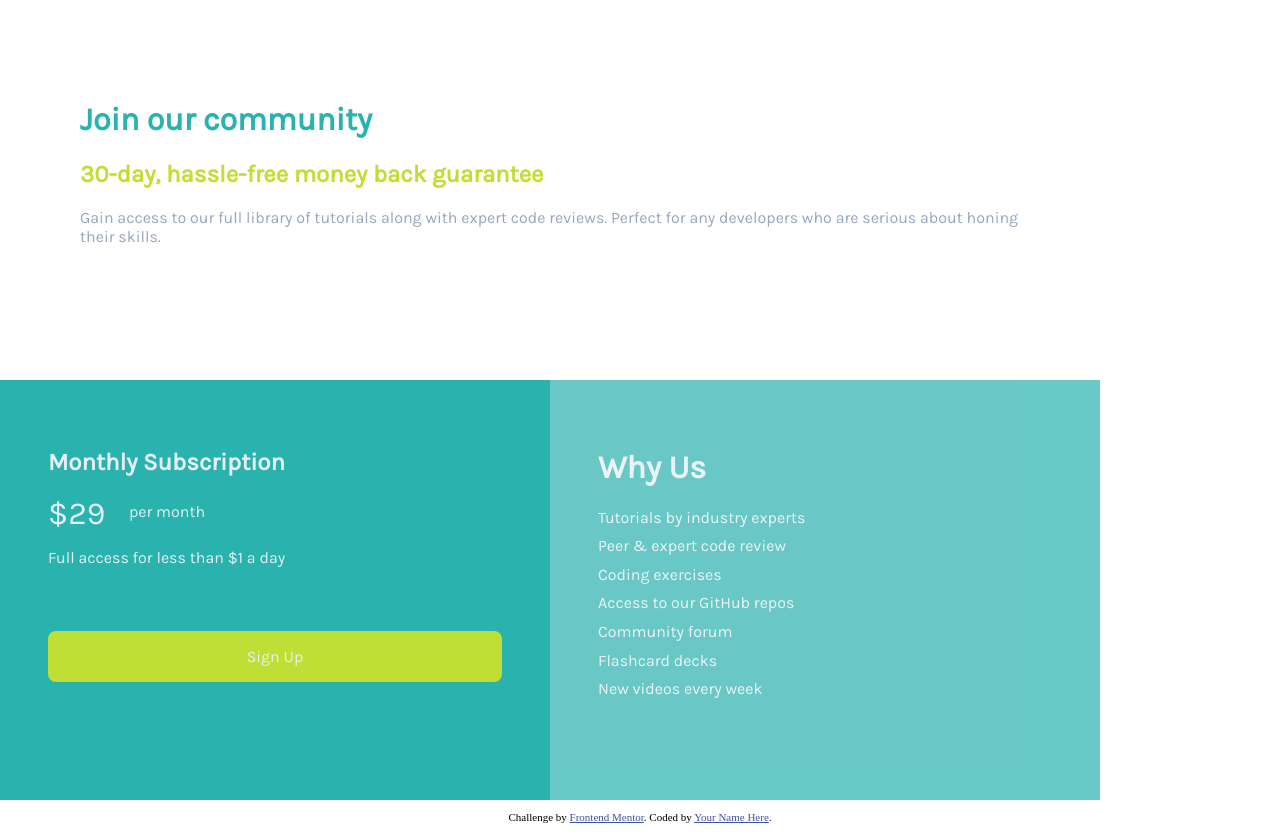
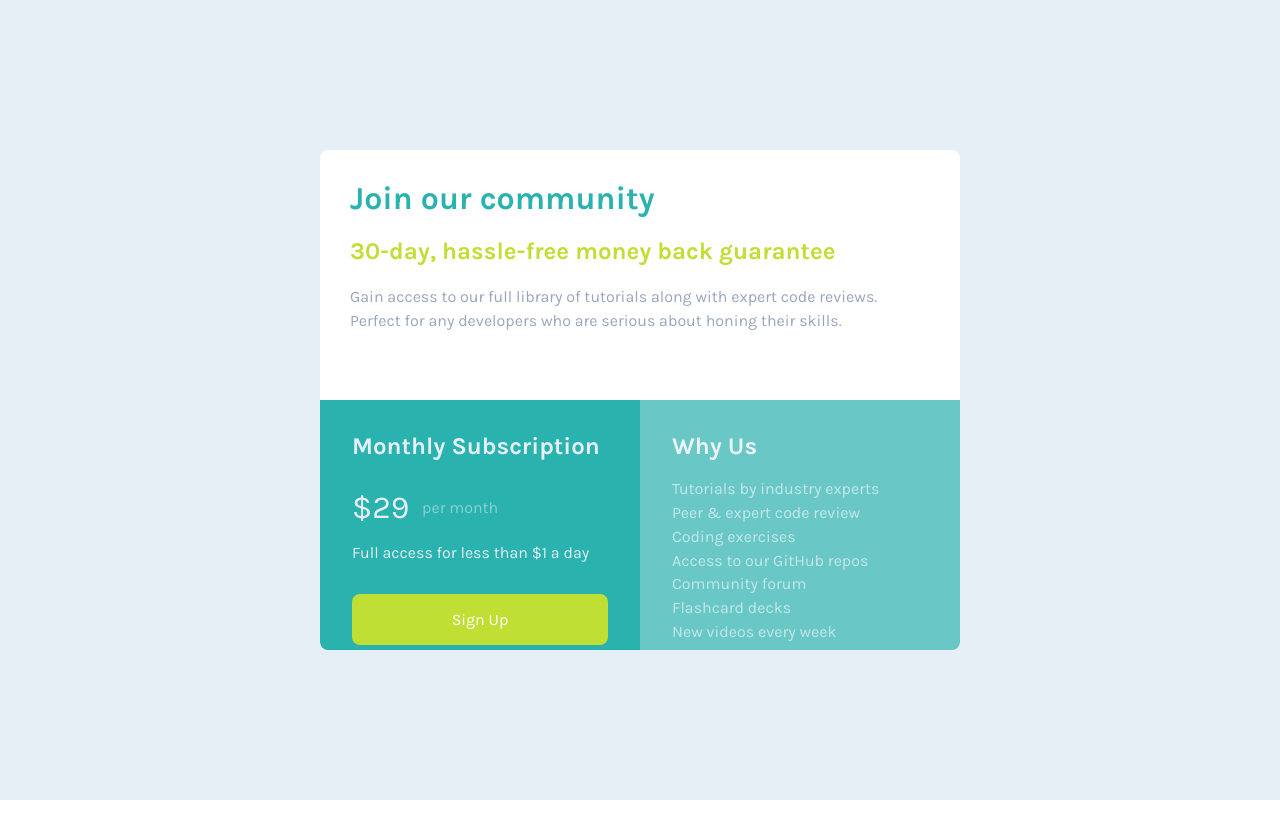
Before and after one commit to zhr1996/Sign_Up_Card_Challenge, a plain HTML site: page index.html in a window 1280 px wide. After the commit the page ends 800 px from the top, so only its background shows below. Drawn offline with Linux system fonts and the light colour scheme.

Commit message:
new version

```diff
--- a/index.css
+++ b/index.css
@@ -1,14 +1,112 @@
-.list_item {
-  margin: 0.6em 0;
-  opacity: 1.65;
+/* Select all elements */
+*,
+*::before,
+*::after {
+  box-sizing: border-box;
+  padding: 0;
+  margin: 0;
 }
 
-.button {
+/* Declare a custome propery on the :root pesudo-class and use it throughout the document */
+.root {
+  --cyan: hsl(179, 62%, 43%);
+  --bright-yellow: hsl(71, 73%, 54%);
+  --light-gray: hsl(204, 43%, 93%);
+  --grayish-blue: hsl(218, 22%, 67%);
+}
+
+html {
+  height: 100%;
+}
+body {
+  font-family: "Karla";
+  font-size: 16px;
+  font-weight: 400;
+  width: 100%;
+  height: 100%;
+}
+
+.main {
+  width: 100%;
+  height: 100%;
+  display: flex;
+  align-items: center;
+  justify-content: center;
+  background-color: hsl(204, 43%, 93%);
+  padding: 150px 40px;
+}
+
+.card {
+  width: 100%;
+  height: 100%;
+  display: flex;
+  background-color: white;
+  flex-direction: column;
+  flex-wrap: wrap;
+  max-width: 640px;
+  border-radius: 0.5em;
+
+  /* box-shadow: 3em; */
+}
+
+.top-container {
+  display: flex;
+  flex-direction: column;
+  width: 100%;
+  height: 50%;
+  padding: 30px;
+}
+
+.top-container h1 {
+  color: hsl(179, 62%, 43%);
+  margin-bottom: 20px;
+}
+
+.top-container h2 {
+  color: hsl(71, 73%, 54%);
+  margin-bottom: 20px;
+}
+
+.top-container p {
+  color: hsl(218, 22%, 67%);
+  line-height: 1.5em;
+}
+
+.bottom-container {
+  width: 100%;
+  height: 50%;
+  display: flex;
+  flex-direction: row;
+}
+.bottom-left {
+  width: 50%;
+  background-color: hsl(179, 62%, 43%);
+  padding: 2em;
+  color: hsl(204, 43%, 93%);
+  border-bottom-left-radius: 0.5em;
+}
+
+.bottom-left h2 {
+  margin-bottom: 1.2em;
+}
+.bottom-left p {
+  display: flex;
+  align-items: center;
+  margin-bottom: 1.1em;
+}
+.bottom-left .price {
+  font-size: 2em;
+  margin-right: 0.4em;
+}
+.bottom-left span:nth-child(2) {
+  opacity: 0.5;
+}
+.bottom-left button {
   background-color: hsl(71, 73%, 54%);
-  color: hsl(204, 43%, 93%);
+  color: white;
   display: block;
   width: 100%;
-  margin-top: 4em;
+  margin-top: 2em;
   padding: 1em;
   text-align: center;
   font-size: 16px;
@@ -17,3 +115,38 @@
   border: none;
   border-radius: 0.5em;
 }
+.bottom-right {
+  width: 50%;
+  padding: 2em;
+  background-color: hsl(179, 62%, 43%);
+  opacity: 0.7;
+  /* padding: 3em; */
+  color: hsl(204, 43%, 93%);
+  border-bottom-right-radius: 0.5em;
+}
+
+@media (max-width: 375px) {
+  .bottom-container {
+    flex-direction: column;
+  }
+  .bottom-left {
+    width: 100%;
+  }
+  .bottom-right {
+    width: 100%;
+  }
+}
+
+.bottom-right ul {
+  list-style: none;
+  padding-left: 0;
+  opacity: 0.7;
+}
+
+.bottom-right ul li:nth-child(1) {
+  margin-top: 1.2em;
+}
+.bottom-right ul li {
+  margin: 0.3em 0;
+  opacity: 1.65;
+}
--- a/index.html
+++ b/index.html
@@ -4,51 +4,40 @@
   <meta charset="UTF-8">
   <meta name="viewport" content="width=device-width, initial-scale=1.0"> <!-- displays site properly based on user's device -->
 
-  <link rel="icon" type="image/png" sizes="32x32" href="./images/favicon-32x32.png">
+
   <link rel="stylesheet"
-  href="https://fonts.googleapis.com/css?family=Karla">
-  <link rel="stylesheet"
-  href="./index.css">
+  href="https://fonts.googleapis.com/css?family=Karla:wght@400;700$display=swap">
+  <link rel="stylesheet" href="./index.css">
   <title>Frontend Mentor | Single Price Grid Component</title>
 
-  <!-- Feel free to remove these styles or customise in your own stylesheet 👍 -->
-  <style>
-    .attribution { font-size: 11px; text-align: center; }
-    .attribution a { color: hsl(228, 45%, 44%); }
-  </style>
+
 </head>
-<body style="margin:0;padding:0">
-  <div class="container "
-    style="font-size:16px;
-    display:grid;grid-template-columns: repeat(2, 1fr);grid-auto-rows: minmax(100px, auto);
-    width:1100px;height:800px;
-    font-family: Karla;
-    ">
-    <div class="header" style="font-size:1em; grid-column-start: 1;
-    grid-column-end: 3;padding:5em; ">
-      <h1 style="color:hsl(179, 62%, 43%)">Join our community</h1>
+<body>
+  <main class="main">
+    <div class="card" >
+      <div class="top-container" >
+        <h1>Join our community</h1>
 
-      <h2 style="color:hsl(71, 73%, 54%)">30-day, hassle-free money back guarantee</h2>
+        <h2>30-day, hassle-free money back guarantee</h2>
 
-      <p style="color:hsl(218, 22%, 67%)">Gain access to our full library of tutorials along with expert code reviews.
+        <p> Gain access to our full library of tutorials along with expert code reviews.
           Perfect for any developers who are serious about honing their skills.</p>
       </div>
-    <div class="bottom-left" style="
-    grid-column:1 / 2;grid-row:2/2;background-color:hsl(179, 62%, 43%);
-    padding:3em; color:hsl(204, 43%, 93%)">
+        <div class="bottom-container">
+          <div class="bottom-left">
 
             <h2>Monthly Subscription</h2>
 
-      <p><span style="font-size: 2em; margin-right: 0.5em;vertical-align: middle;";>&dollar;29 </span>per month </p>
+            <p><span class="price">&dollar;29 </span><span>per month </span></p>
 
             Full access for less than &dollar;1 a day
 
             <button class="button">Sign Up</button>
         </div>
-    <div class="bottom-right" style="grid-column: 2 /2;grid-row:2/2;background-color: hsl(179, 62%, 43%);opacity: 0.7;padding:3em; color:hsl(204, 43%, 93%)">
-      <h1>Why Us</h1>
-      <ul style="list-style: none;padding-left: 0; ">
-      <li class="list_item" style="margin:0.5em 0">Tutorials by industry experts</li>
+        <div class="bottom-right">
+          <h2>Why Us</h2>
+          <ul>
+          <li class="list_item">Tutorials by industry experts</li>
           <li class="list_item">Peer &amp; expert code review</li>
           <li class="list_item">Coding exercises</li>
           <li class="list_item">Access to our GitHub repos</li>
@@ -56,16 +45,9 @@
           <li class="list_item">Flashcard decks</li>
           <li class="list_item">New videos every week</li>
           </ul>
-
         </div>
-
       </div>
-
-  <footer>
-    <p class="attribution">
-      Challenge by <a href="https://www.frontendmentor.io?ref=challenge" target="_blank">Frontend Mentor</a>.
-      Coded by <a href="#">Your Name Here</a>.
-    </p>
-  </footer>
+    </div>
+  <main>
 </body>
 </html>
```
Lines whose indentation alone changed are shown as unchanged.
